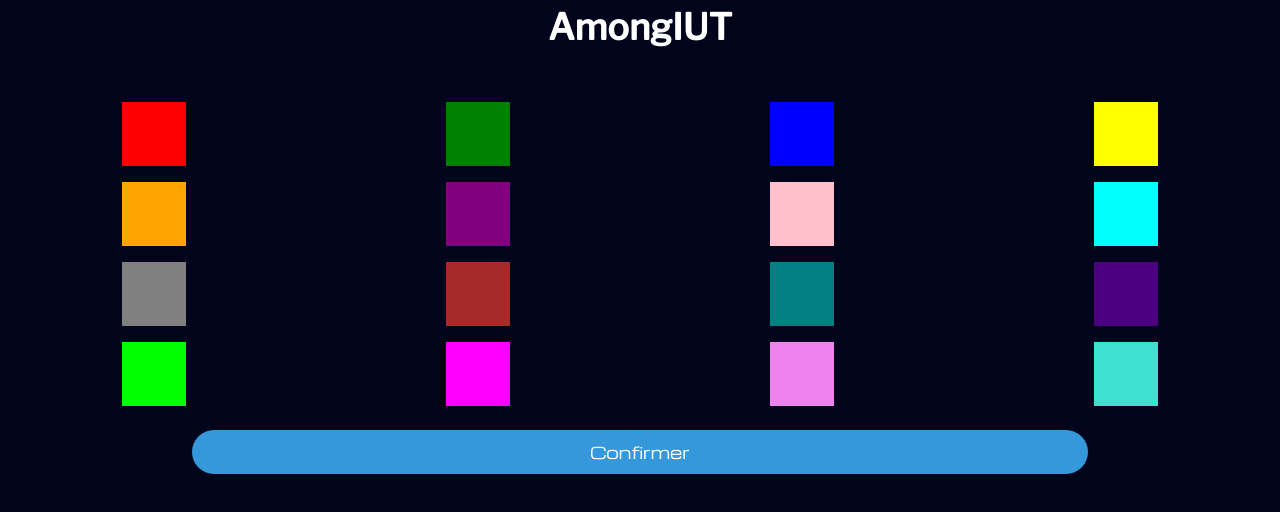
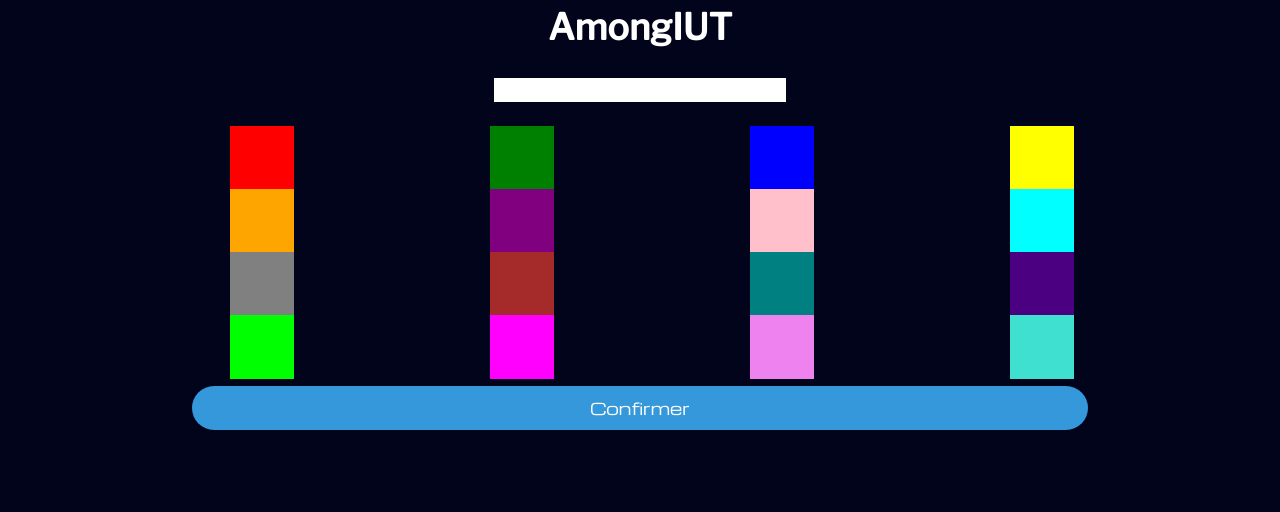
Before and after one commit to ewan-questel/front-r505, an Angular app: page / in a window 1280 px wide. Shown: the top 512 px of the page. Built offline with nearby package versions, Linux system fonts and the light colour scheme; a web font is replaced by a local one.

Commit message:
fix color selector
fixed button errors, and code clean-up

```diff
--- a/src/app/pages/color-select/color-select.component.html
+++ b/src/app/pages/color-select/color-select.component.html
@@ -5,14 +5,10 @@
 <br>
 
 <div id="name">
-
+    <input type="text">
 </div>
 
 <br>
-
-<!-- <div id="color-choice" class="grid grid-cols-4 gap-4">
-    <app-color-selector></app-color-selector>
-</div> -->
 
 <div id="color-choice" class="grid grid-cols-4 gap-4">
     <ng-container *ngFor="let color of buttonColors">
--- a/src/app/pages/color-select/color-select.component.scss
+++ b/src/app/pages/color-select/color-select.component.scss
@@ -4,6 +4,7 @@ body {
 }
 
 #color-choice {
+    width: 80%;
     margin: auto;
 }
 
--- a/src/app/pages/color-select/color-select.component.ts
+++ b/src/app/pages/color-select/color-select.component.ts
@@ -1,14 +1,3 @@
-/* import { Component } from '@angular/core';
-
-@Component({
-  selector: 'app-color-select',
-  templateUrl: './color-select.component.html',
-  styleUrls: ['./color-select.component.scss']
-})
-export class ColorSelectComponent {
-
-} */
-
 import { Component } from '@angular/core';
 
 @Component({
@@ -18,4 +7,5 @@ import { Component } from '@angular/core';
 })
 export class ColorSelectComponent {
   buttonColors: string[] = ['red', 'green', 'blue', 'yellow', 'orange', 'purple', 'pink', 'cyan', 'gray', 'brown', 'teal', 'indigo', 'lime', 'magenta', 'violet', 'turquoise'];
+  inputText: string = '';
 }
--- a/src/app/shared/layout/color-selector/color-selector.component.html
+++ b/src/app/shared/layout/color-selector/color-selector.component.html
@@ -1,7 +1,6 @@
 <!-- <div class="button-container">
     <button *ngFor="let buttonColor of buttonColors" [style.background]="buttonColor"></button>
 </div> -->
-
-<div [style.background]="color" class="w-16 h-16">
-    <button></button>
-</div>
+<button>
+    <div [style.background]="color" class="w-16 h-16"></div>
+</button>
--- a/src/app/shared/layout/color-selector/color-selector.component.scss
+++ b/src/app/shared/layout/color-selector/color-selector.component.scss
@@ -2,4 +2,4 @@ button {
     width: 40px;
     height: 40px;
     border: none;
-  }
+}
```
Also changed, not shown: src/app/shared/layout/color-selector/color-selector.component.ts (+0 -12 lines).
